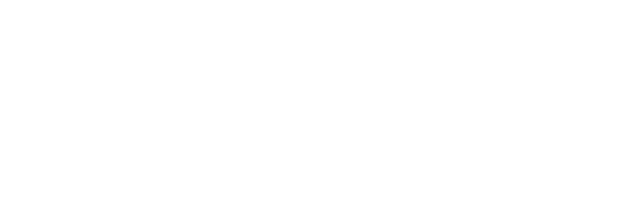
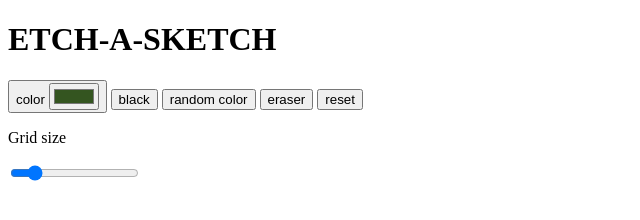
Before and after one commit to binilbenny/etch-a-sketch, a plain HTML site: page index.html in a window 1280 px wide. Shown: the whole page, without its empty margins (0-640 px from the left). Drawn offline with Linux system fonts and the light colour scheme.

Commit message:
update and add new feature to the index.html

```diff
--- a/index.html
+++ b/index.html
@@ -9,6 +9,30 @@
 </head>
 <body>
 
+    <div id="container">
+        <div id="title"><h1><b>ETCH-A-SKETCH</b></h1></div>
+        <div id="skethPad">
+
+            <!--16x16 grid of div element  -->
+            <div id="drawingBord" class="grid"></div>
+            <div id="drawingControl">
+                <!-- button -->
+                <button class="color">color <input type="color" id="color" value="#345520"></button>
+                <button class="black">black</button>
+                <button class="randomColor">random color</button>
+                <button class="eraser">eraser</button>
+                <button class="reset">reset</button>
+            </div>
+            <div>
+                <!-- slider to add more div to the grid -->
+            <p class="slider">Grid size</p>
+            <input type="range" min="1" max="100" id="slider" class="slider" value="16">
+             <p id="size" class="slider"></p>
+            </div>
+        </div>
+    </div>
+
+
 
 
     <script src="app.js"></script>
```
